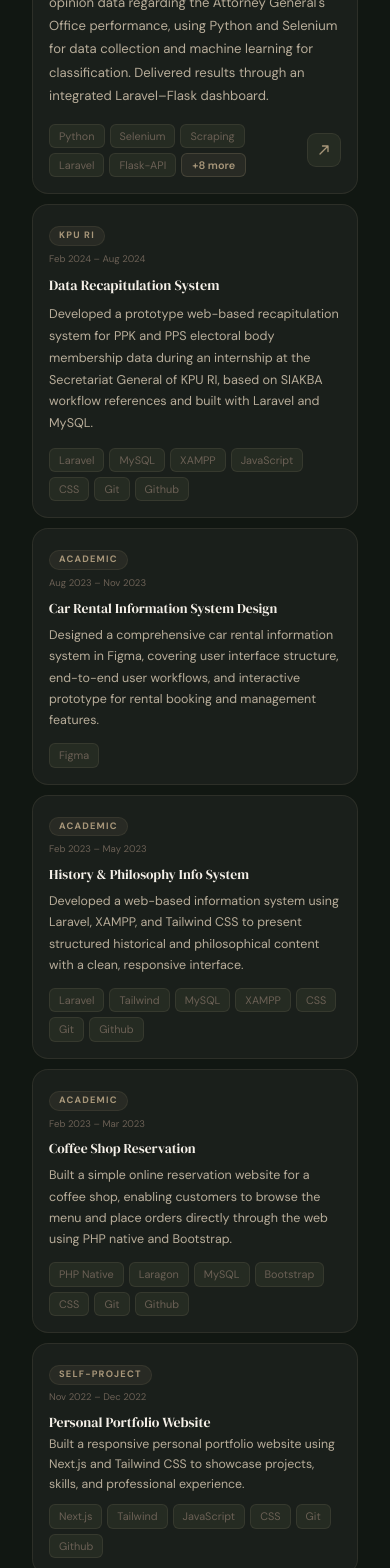
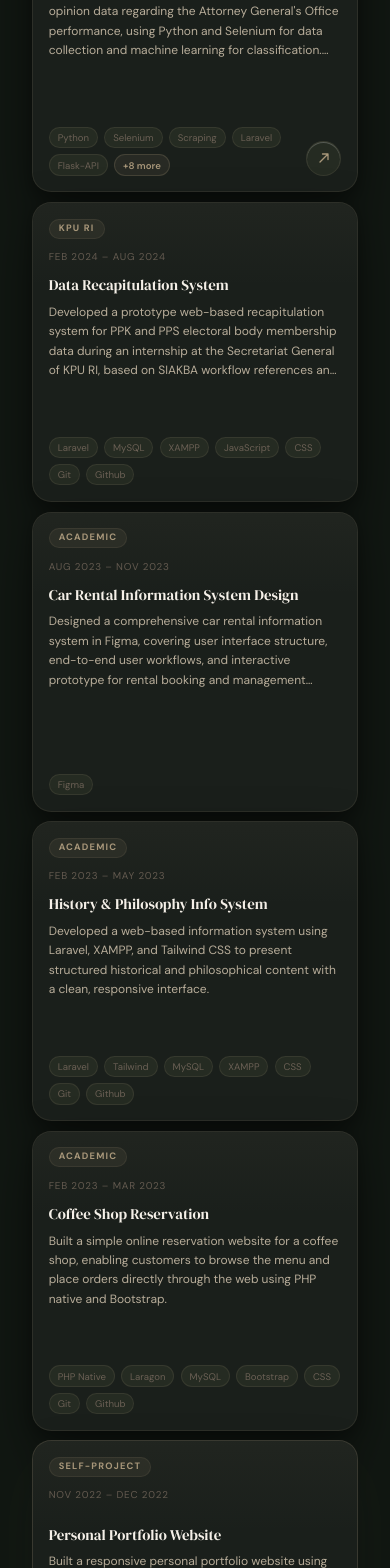
Before and after one commit to Furqan-sykss/my-portfolio, a Next.js app: page / in a window 390 px wide. Shown: the part 2809-4377 px from the top of the page. Built offline with nearby package versions, Linux system fonts and the light colour scheme.

Commit message:
27 March 2026

```diff
--- a/app/globals.css
+++ b/app/globals.css
@@ -189,6 +189,17 @@ section[id] {
   transform: translateY(-3px);
 }
 
+.proj-card-main,
+.proj-card-meta,
+.proj-card-badges,
+.proj-card-period,
+.proj-card-title,
+.proj-card-desc,
+.proj-card-stack,
+.proj-card-footer {
+  min-width: 0;
+}
+
 @keyframes bentoPop {
   from {
     opacity: 0;
@@ -235,20 +246,184 @@ section[id] {
 }
 
 @media (max-width: 639px) {
-  /* Mobile — single column, reset semua grid span & row */
+  /* Mobile — sticky stacking cards */
   .bento-grid {
-    grid-template-columns: 1fr !important;
-    grid-template-rows: none !important;
+    display: flex !important;
+    flex-direction: column !important;
+    gap: 0 !important;
+    padding-bottom: 0;
+    position: relative;
   }
+
+  .bento-grid::after {
+    content: "";
+    display: block;
+    height: clamp(220px, 36vh, 340px);
+    flex: 0 0 auto;
+  }
+
   .bento-grid > div {
     grid-column: 1 / -1 !important;
     grid-row: auto !important;
+    position: sticky;
+    top: calc(70px + var(--stack-shift, 0px));
+    z-index: var(--stack-z, 1);
+    margin-bottom: 0.65rem;
+    box-shadow: var(--shadow-lg);
+    background-color: var(--bg-card) !important;
+    transform-origin: center top;
+    min-height: 19.5rem;
   }
+
+  .bento-grid > div:nth-child(1) {
+    --stack-shift: 0px;
+    --stack-z: 1;
+  }
+  .bento-grid > div:nth-child(2) {
+    --stack-shift: 12px;
+    --stack-z: 2;
+  }
+  .bento-grid > div:nth-child(3) {
+    --stack-shift: 24px;
+    --stack-z: 3;
+  }
+  .bento-grid > div:nth-child(4) {
+    --stack-shift: 36px;
+    --stack-z: 4;
+  }
+  .bento-grid > div:nth-child(5) {
+    --stack-shift: 48px;
+    --stack-z: 5;
+  }
+  .bento-grid > div:nth-child(6) {
+    --stack-shift: 58px;
+    --stack-z: 9;
+  }
+
+  .proj-card {
+    overflow: hidden;
+    border-radius: 1.2rem !important;
+    backdrop-filter: blur(10px);
+    padding: 1.05rem !important;
+    display: flex !important;
+    flex-direction: column !important;
+    justify-content: space-between !important;
+  }
+
+  .proj-card::before {
+    content: "";
+    position: absolute;
+    inset: 0;
+    pointer-events: none;
+    border-radius: inherit;
+    background: linear-gradient(180deg, var(--accent-glow), transparent 28%);
+    opacity: 0.45;
+  }
+
+  .proj-card > * {
+    position: relative;
+    z-index: 1;
+  }
+
+  .proj-card-main {
+    display: flex;
+    flex-direction: column;
+  }
+
+  .proj-card-meta {
+    display: flex !important;
+    flex-direction: column;
+    align-items: flex-start !important;
+    gap: 0.35rem;
+    margin-bottom: 0.7rem !important;
+  }
+
+  .proj-card-badges {
+    flex-wrap: wrap;
+    gap: 0.38rem !important;
+  }
+
+  .proj-card-period,
+  .proj-card-label {
+    letter-spacing: 0.08em;
+  }
+
+  .proj-card-period {
+    font-size: 0.62rem !important;
+    text-transform: uppercase;
+    opacity: 0.9;
+  }
+
+  .proj-card-title {
+    font-size: 0.97rem !important;
+    line-height: 1.3 !important;
+    margin-bottom: 0.45rem !important;
+    display: -webkit-box;
+    -webkit-line-clamp: 2;
+    -webkit-box-orient: vertical;
+    overflow: hidden;
+    text-wrap: balance;
+  }
+
+  .proj-card-desc {
+    font-size: 0.78rem !important;
+    line-height: 1.62 !important;
+    color: var(--text-secondary);
+    display: -webkit-box;
+    -webkit-line-clamp: 4;
+    -webkit-box-orient: vertical;
+    overflow: hidden;
+  }
+
+  .proj-card-stack {
+    display: flex;
+    flex-wrap: wrap;
+    gap: 0.38rem !important;
+    margin-top: 0.9rem !important;
+    max-height: 4.1rem;
+    overflow: hidden;
+    align-content: flex-start;
+  }
+
+  .proj-card-stack > span {
+    max-width: 100%;
+    padding: 0.28rem 0.55rem !important;
+    border-radius: 999px !important;
+    font-size: 0.62rem !important;
+    line-height: 1.15;
+    white-space: nowrap;
+    overflow: hidden;
+    text-overflow: ellipsis;
+  }
+
+  .proj-card-footer {
+    align-items: flex-end !important;
+    gap: 0.7rem !important;
+    margin-top: auto !important;
+  }
+
+  .proj-card-cta {
+    width: 2.2rem !important;
+    height: 2.2rem !important;
+    border-radius: 999px !important;
+    box-shadow: inset 0 1px 0 rgba(255, 255, 255, 0.22);
+  }
+
+  .proj-card-featured {
+    min-height: 20.25rem !important;
+  }
+
+  .bento-grid > div:last-child {
+    min-height: 21.25rem;
+    box-shadow: 0 26px 56px rgba(28, 34, 20, 0.16), 0 8px 20px rgba(28, 34, 20, 0.08);
+    border-color: var(--border-mid) !important;
+  }
+
   /* bento-last: layout vertikal di mobile */
   .bento-last {
     flex-direction: column !important;
     align-items: flex-start !important;
-    gap: 10px !important;
+    gap: 0.75rem !important;
   }
   .bento-last .bento-sep {
     display: none !important;
@@ -393,7 +568,55 @@ section[id] {
 
   /* ── Project bento — padding tighter on very small screens ── */
   .proj-card {
-    padding: 1rem !important;
+    padding: 0.98rem !important;
+  }
+
+  .bento-grid > div {
+    top: calc(64px + var(--stack-shift, 0px));
+    margin-bottom: 0.6rem;
+    min-height: 18.75rem;
+  }
+
+  .bento-grid > div:nth-child(2) {
+    --stack-shift: 10px;
+  }
+  .bento-grid > div:nth-child(3) {
+    --stack-shift: 20px;
+  }
+  .bento-grid > div:nth-child(4) {
+    --stack-shift: 30px;
+  }
+  .bento-grid > div:nth-child(5) {
+    --stack-shift: 40px;
+  }
+  .bento-grid > div:nth-child(6) {
+    --stack-shift: 50px;
+  }
+
+  .bento-grid::after {
+    height: clamp(210px, 32vh, 300px);
+  }
+
+  .proj-card-title {
+    font-size: 0.93rem !important;
+  }
+
+  .proj-card-desc {
+    font-size: 0.75rem !important;
+    -webkit-line-clamp: 4;
+  }
+
+  .proj-card-stack {
+    max-height: 3.8rem;
+  }
+
+  .proj-card-stack > span {
+    font-size: 0.6rem !important;
+    padding: 0.26rem 0.5rem !important;
+  }
+
+  .bento-grid > div:last-child {
+    min-height: 20.4rem;
   }
 
   /* ── Contact email button — allow wrap ── */
--- a/app/page.tsx
+++ b/app/page.tsx
@@ -1955,7 +1955,7 @@ export default function HomePage() {
             >
               {/* ── [0] FEATURED — col 1+2 ────────────────────────────────── */}
               <div
-                className="proj-card bento-reveal"
+                className="proj-card proj-card-featured bento-reveal"
                 onClick={() => setSelectedProject(projects[0])}
                 style={{
                   gridColumn: "1 / 3",
@@ -1971,15 +1971,16 @@ export default function HomePage() {
                   animationDelay: "0ms",
                 }}
               >
-                <div>
-                  <div style={{ display: "flex", justifyContent: "space-between", alignItems: "center", marginBottom: 12, flexWrap: "wrap", gap: 6 }}>
-                    <div style={{ display: "flex", alignItems: "center", gap: 8 }}>
+                <div className="proj-card-main">
+                  <div className="proj-card-meta" style={{ display: "flex", justifyContent: "space-between", alignItems: "center", marginBottom: 12, flexWrap: "wrap", gap: 6 }}>
+                    <div className="proj-card-badges" style={{ display: "flex", alignItems: "center", gap: 8 }}>
                       <TagBadge>{projects[0].tag}</TagBadge>
-                      <span style={{ fontSize: "0.57rem", fontWeight: 700, letterSpacing: "0.12em", textTransform: "uppercase", color: "var(--accent)", opacity: 0.4 }}>Featured</span>
+                      <span className="proj-card-label" style={{ fontSize: "0.57rem", fontWeight: 700, letterSpacing: "0.12em", textTransform: "uppercase", color: "var(--accent)", opacity: 0.4 }}>Featured</span>
                     </div>
-                    <span style={{ fontSize: "0.65rem", color: "var(--text-muted)" }}>{projects[0].period}</span>
+                    <span className="proj-card-period" style={{ fontSize: "0.65rem", color: "var(--text-muted)" }}>{projects[0].period}</span>
                   </div>
                   <h3
+                    className="proj-card-title"
                     style={{
                       fontFamily: "var(--font-dm-serif)",
                       fontSize: "clamp(1rem, 3.5vw, 1.25rem)",
@@ -1991,11 +1992,11 @@ export default function HomePage() {
                   >
                     {projects[0].title}
                   </h3>
-                  <p style={{ fontSize: "0.82rem", lineHeight: 1.78, color: "var(--text-secondary)" }}>{projects[0].desc}</p>
+                  <p className="proj-card-desc" style={{ fontSize: "0.82rem", lineHeight: 1.78, color: "var(--text-secondary)" }}>{projects[0].desc}</p>
                 </div>
                 {/* Stack chips — max 5, then "+N more" chip */}
-                <div style={{ display: "flex", alignItems: "center", justifyContent: "space-between", marginTop: 16, gap: 10 }}>
-                  <div style={{ display: "flex", flexWrap: "wrap", gap: 5, flex: 1, minWidth: 0 }}>
+                <div className="proj-card-footer" style={{ display: "flex", alignItems: "center", justifyContent: "space-between", marginTop: 16, gap: 10 }}>
+                  <div className="proj-card-stack" style={{ display: "flex", flexWrap: "wrap", gap: 5, flex: 1, minWidth: 0 }}>
                     {projects[0].stack.slice(0, 5).map((s) => (
                       <StackChip key={s}>{s}</StackChip>
                     ))}
@@ -2017,7 +2018,7 @@ export default function HomePage() {
                       </span>
                     )}
                   </div>
-                  <div style={{ flexShrink: 0, width: 34, height: 34, borderRadius: 9, display: "flex", alignItems: "center", justifyContent: "center", backgroundColor: "var(--bg-subtle)", border: "1px solid var(--border)" }}>
+                  <div className="proj-card-cta" style={{ flexShrink: 0, width: 34, height: 34, borderRadius: 9, display: "flex", alignItems: "center", justifyContent: "center", backgroundColor: "var(--bg-subtle)", border: "1px solid var(--border)" }}>
                     <svg width="12" height="12" viewBox="0 0 12 12" fill="none">
                       <path d="M2 10L10 2M10 2H4.5M10 2V7.5" stroke="var(--accent)" strokeWidth="1.3" strokeLinecap="round" strokeLinejoin="round" />
                     </svg>
@@ -2042,15 +2043,15 @@ export default function HomePage() {
                   animationDelay: "65ms",
                 }}
               >
-                <div>
-                  <div style={{ marginBottom: 10 }}>
+                <div className="proj-card-main">
+                  <div className="proj-card-meta" style={{ marginBottom: 10 }}>
                     <TagBadge>{projects[1].tag}</TagBadge>
-                    <p style={{ fontSize: "0.6rem", color: "var(--text-muted)", marginTop: 6 }}>{projects[1].period}</p>
+                    <p className="proj-card-period" style={{ fontSize: "0.6rem", color: "var(--text-muted)", marginTop: 6 }}>{projects[1].period}</p>
                   </div>
-                  <h3 style={{ fontFamily: "var(--font-dm-serif)", fontSize: "0.88rem", fontWeight: 400, color: "var(--text-primary)", marginBottom: 8, lineHeight: 1.35 }}>{projects[1].title}</h3>
-                  <p style={{ fontSize: "0.79rem", lineHeight: 1.72, color: "var(--text-secondary)" }}>{projects[1].desc}</p>
-                </div>
-                <div style={{ display: "flex", flexWrap: "wrap", gap: 5, marginTop: 14 }}>
+                  <h3 className="proj-card-title" style={{ fontFamily: "var(--font-dm-serif)", fontSize: "0.88rem", fontWeight: 400, color: "var(--text-primary)", marginBottom: 8, lineHeight: 1.35 }}>{projects[1].title}</h3>
+                  <p className="proj-card-desc" style={{ fontSize: "0.79rem", lineHeight: 1.72, color: "var(--text-secondary)" }}>{projects[1].desc}</p>
+                </div>
+                <div className="proj-card-stack" style={{ display: "flex", flexWrap: "wrap", gap: 5, marginTop: 14 }}>
                   {projects[1].stack.map((s) => (
                     <StackChip key={s}>{s}</StackChip>
                   ))}
@@ -2073,15 +2074,15 @@ export default function HomePage() {
                   animationDelay: "120ms",
                 }}
               >
-                <div>
-                  <div style={{ marginBottom: 9 }}>
+                <div className="proj-card-main">
+                  <div className="proj-card-meta" style={{ marginBottom: 9 }}>
                     <TagBadge>{projects[2].tag}</TagBadge>
-                    <p style={{ fontSize: "0.6rem", color: "var(--text-muted)", marginTop: 6 }}>{projects[2].period}</p>
+                    <p className="proj-card-period" style={{ fontSize: "0.6rem", color: "var(--text-muted)", marginTop: 6 }}>{projects[2].period}</p>
                   </div>
-                  <h3 style={{ fontFamily: "var(--font-dm-serif)", fontSize: "0.85rem", fontWeight: 400, color: "var(--text-primary)", marginBottom: 7, lineHeight: 1.35 }}>{projects[2].title}</h3>
-                  <p style={{ fontSize: "0.78rem", lineHeight: 1.7, color: "var(--text-secondary)" }}>{projects[2].desc}</p>
-                </div>
-                <div style={{ display: "flex", flexWrap: "wrap", gap: 5, marginTop: 12 }}>
+                  <h3 className="proj-card-title" style={{ fontFamily: "var(--font-dm-serif)", fontSize: "0.85rem", fontWeight: 400, color: "var(--text-primary)", marginBottom: 7, lineHeight: 1.35 }}>{projects[2].title}</h3>
+                  <p className="proj-card-desc" style={{ fontSize: "0.78rem", lineHeight: 1.7, color: "var(--text-secondary)" }}>{projects[2].desc}</p>
+                </div>
+                <div className="proj-card-stack" style={{ display: "flex", flexWrap: "wrap", gap: 5, marginTop: 12 }}>
                   {projects[2].stack.map((s) => (
                     <StackChip key={s}>{s}</StackChip>
                   ))}
@@ -2104,15 +2105,15 @@ export default function HomePage() {
                   animationDelay: "175ms",
                 }}
               >
-                <div>
-                  <div style={{ marginBottom: 9 }}>
+                <div className="proj-card-main">
+                  <div className="proj-card-meta" style={{ marginBottom: 9 }}>
                     <TagBadge>{projects[3].tag}</TagBadge>
-                    <p style={{ fontSize: "0.6rem", color: "var(--text-muted)", marginTop: 6 }}>{projects[3].period}</p>
+                    <p className="proj-card-period" style={{ fontSize: "0.6rem", color: "var(--text-muted)", marginTop: 6 }}>{projects[3].period}</p>
                   </div>
-                  <h3 style={{ fontFamily: "var(--font-dm-serif)", fontSize: "0.85rem", fontWeight: 400, color: "var(--text-primary)", marginBottom: 7, lineHeight: 1.35 }}>{projects[3].title}</h3>
-                  <p style={{ fontSize: "0.78rem", lineHeight: 1.7, color: "var(--text-secondary)" }}>{projects[3].desc}</p>
-                </div>
-                <div style={{ display: "flex", flexWrap: "wrap", gap: 5, marginTop: 12 }}>
+                  <h3 className="proj-card-title" style={{ fontFamily: "var(--font-dm-serif)", fontSize: "0.85rem", fontWeight: 400, color: "var(--text-primary)", marginBottom: 7, lineHeight: 1.35 }}>{projects[3].title}</h3>
+                  <p className="proj-card-desc" style={{ fontSize: "0.78rem", lineHeight: 1.7, color: "var(--text-secondary)" }}>{projects[3].desc}</p>
+                </div>
+                <div className="proj-card-stack" style={{ display: "flex", flexWrap: "wrap", gap: 5, marginTop: 12 }}>
                   {projects[3].stack.map((s) => (
                     <StackChip key={s}>{s}</StackChip>
                   ))}
@@ -2136,15 +2137,15 @@ export default function HomePage() {
                   animationDelay: "230ms",
                 }}
               >
-                <div>
-                  <div style={{ marginBottom: 9 }}>
+                <div className="proj-card-main">
+                  <div className="proj-card-meta" style={{ marginBottom: 9 }}>
                     <TagBadge>{projects[4].tag}</TagBadge>
-                    <p style={{ fontSize: "0.6rem", color: "var(--text-muted)", marginTop: 6 }}>{projects[4].period}</p>
+                    <p className="proj-card-period" style={{ fontSize: "0.6rem", color: "var(--text-muted)", marginTop: 6 }}>{projects[4].period}</p>
                   </div>
-                  <h3 style={{ fontFamily: "var(--font-dm-serif)", fontSize: "0.85rem", fontWeight: 400, color: "var(--text-primary)", marginBottom: 7, lineHeight: 1.35 }}>{projects[4].title}</h3>
-                  <p style={{ fontSize: "0.78rem", lineHeight: 1.7, color: "var(--text-secondary)" }}>{projects[4].desc}</p>
-                </div>
-                <div style={{ display: "flex", flexWrap: "wrap", gap: 5, marginTop: 12 }}>
+                  <h3 className="proj-card-title" style={{ fontFamily: "var(--font-dm-serif)", fontSize: "0.85rem", fontWeight: 400, color: "var(--text-primary)", marginBottom: 7, lineHeight: 1.35 }}>{projects[4].title}</h3>
+                  <p className="proj-card-desc" style={{ fontSize: "0.78rem", lineHeight: 1.7, color: "var(--text-secondary)" }}>{projects[4].desc}</p>
+                </div>
+                <div className="proj-card-stack" style={{ display: "flex", flexWrap: "wrap", gap: 5, marginTop: 12 }}>
                   {projects[4].stack.map((s) => (
                     <StackChip key={s}>{s}</StackChip>
                   ))}
@@ -2169,19 +2170,19 @@ export default function HomePage() {
                 }}
               >
                 {/* Meta block */}
-                <div style={{ flexShrink: 0, paddingRight: "1.5rem" }}>
+                <div className="proj-card-meta" style={{ flexShrink: 0, paddingRight: "1.5rem" }}>
                   <TagBadge>{projects[5].tag}</TagBadge>
-                  <p style={{ fontSize: "0.6rem", color: "var(--text-muted)", marginTop: 5 }}>{projects[5].period}</p>
+                  <p className="proj-card-period" style={{ fontSize: "0.6rem", color: "var(--text-muted)", marginTop: 5 }}>{projects[5].period}</p>
                 </div>
                 {/* Vertical separator */}
                 <div className="bento-sep" style={{ width: 1, alignSelf: "stretch", backgroundColor: "var(--border)", flexShrink: 0, marginRight: "1.5rem" }} />
                 {/* Title + desc */}
-                <div style={{ flex: 1, minWidth: 0, paddingRight: "1.5rem" }}>
-                  <h3 style={{ fontFamily: "var(--font-dm-serif)", fontSize: "0.87rem", fontWeight: 400, color: "var(--text-primary)", marginBottom: 3, lineHeight: 1.3 }}>{projects[5].title}</h3>
-                  <p style={{ fontSize: "0.77rem", lineHeight: 1.6, color: "var(--text-secondary)" }}>{projects[5].desc}</p>
+                <div className="proj-card-main" style={{ flex: 1, minWidth: 0, paddingRight: "1.5rem" }}>
+                  <h3 className="proj-card-title" style={{ fontFamily: "var(--font-dm-serif)", fontSize: "0.87rem", fontWeight: 400, color: "var(--text-primary)", marginBottom: 3, lineHeight: 1.3 }}>{projects[5].title}</h3>
+                  <p className="proj-card-desc" style={{ fontSize: "0.77rem", lineHeight: 1.6, color: "var(--text-secondary)" }}>{projects[5].desc}</p>
                 </div>
                 {/* Stack */}
-                <div style={{ display: "flex", flexWrap: "wrap", gap: 5, flexShrink: 0, justifyContent: "flex-end" }}>
+                <div className="proj-card-stack" style={{ display: "flex", flexWrap: "wrap", gap: 5, flexShrink: 0, justifyContent: "flex-end" }}>
                   {projects[5].stack.map((s) => (
                     <StackChip key={s}>{s}</StackChip>
                   ))}
```
